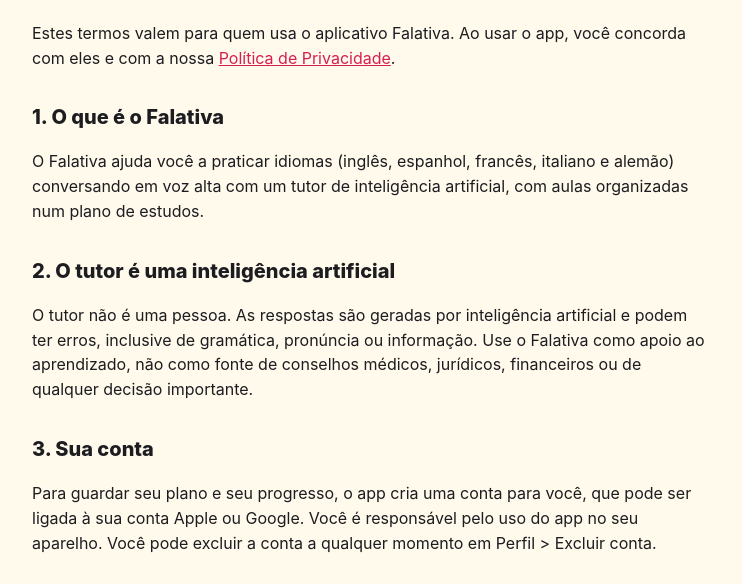
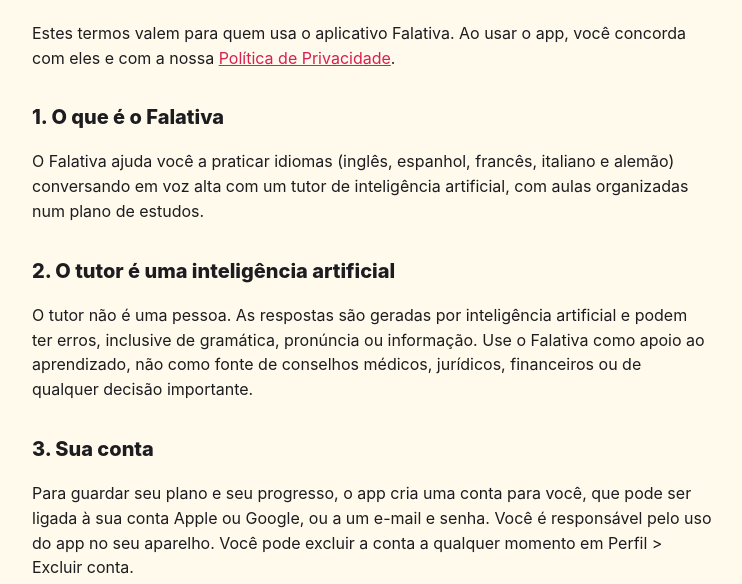
Before and after one commit to admfalativa-boop/falativa-site, a plain HTML site: page termos.html in a window 1280 px wide. Shown: the part 168-752 px from the top of the page, without its empty margins (268-1010 px from the left). Drawn offline with Linux system fonts and the light colour scheme.

Commit message:
Privacidade e termos: login com e-mail

```diff
--- a/termos.html
+++ b/termos.html
@@ -23,7 +23,7 @@
   <p>O tutor não é uma pessoa. As respostas são geradas por inteligência artificial e podem ter erros, inclusive de gramática, pronúncia ou informação. Use o Falativa como apoio ao aprendizado, não como fonte de conselhos médicos, jurídicos, financeiros ou de qualquer decisão importante.</p>
 
   <h2>3. Sua conta</h2>
-  <p>Para guardar seu plano e seu progresso, o app cria uma conta para você, que pode ser ligada à sua conta Apple ou Google. Você é responsável pelo uso do app no seu aparelho. Você pode excluir a conta a qualquer momento em Perfil &gt; Excluir conta.</p>
+  <p>Para guardar seu plano e seu progresso, o app cria uma conta para você, que pode ser ligada à sua conta Apple ou Google, ou a um e-mail e senha. Você é responsável pelo uso do app no seu aparelho. Você pode excluir a conta a qualquer momento em Perfil &gt; Excluir conta.</p>
 
   <h2>4. Uso grátis e assinatura</h2>
   <ul>
```
Also changed, not shown: privacidade.html (+2 -1 lines).
